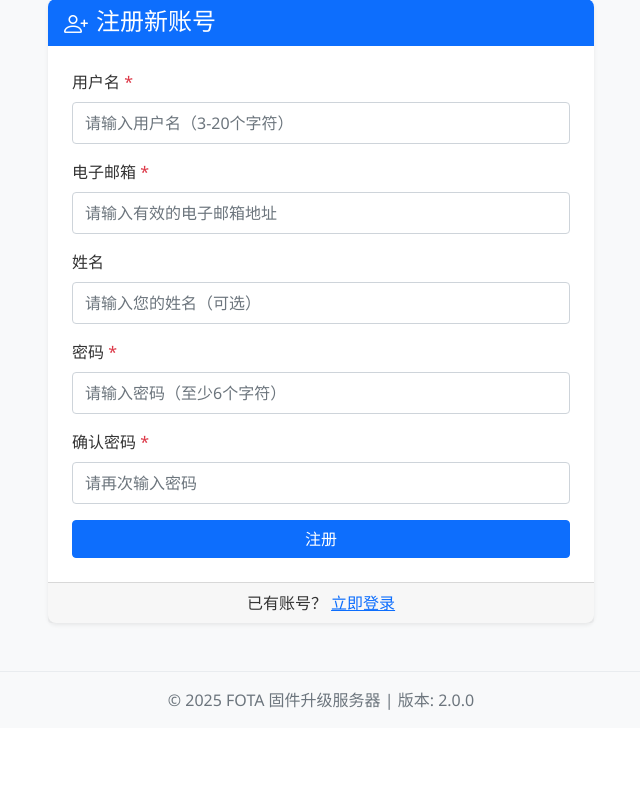
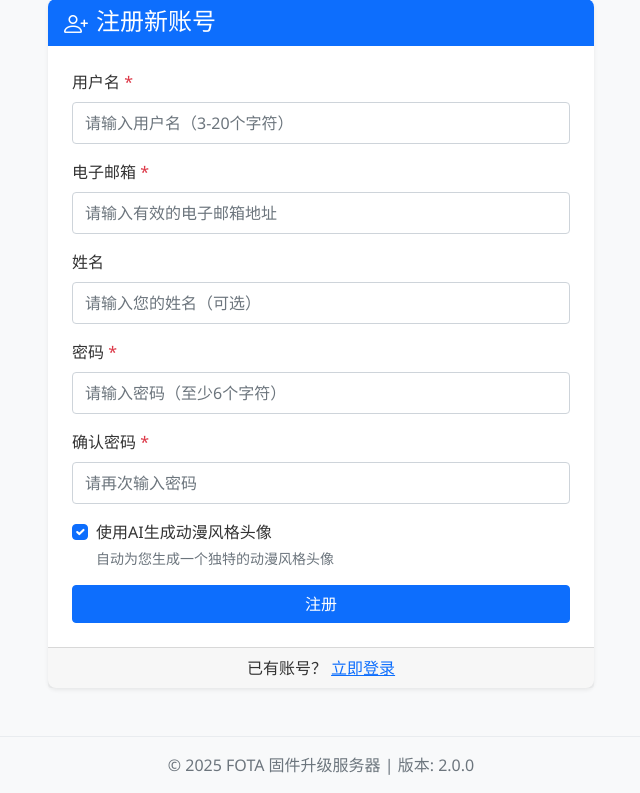
Before and after one commit to MisakaMikoto128/fota_server, a Flask app: page /register in a window 1280 px wide. Shown: the part 84-877 px from the top of the page, without its empty margins (319-959 px from the left). Before the commit the page ends 794 px from the top, so only its background shows below. Run offline with Flask 2, Linux system fonts and the light colour scheme; data comes from the database, SQL or seed files in the repository; some libraries are stand-ins or nearby versions.

Commit message:
添加动漫风格头像生成功能

```diff
--- a/templates/auth/profile.html
+++ b/templates/auth/profile.html
@@ -50,6 +50,11 @@
                             <div class="text-danger">{{ error }}</div>
                         {% endfor %}
                     </div>
+                    <div class="mb-3 form-check">
+                        {{ form.generate_anime_avatar(class="form-check-input") }}
+                        <label class="form-check-label" for="generate_anime_avatar">{{ _('生成新的动漫风格头像') }}</label>
+                        <div class="form-text">{{ _('使用AI为您生成一个新的动漫风格头像（如果同时上传了头像文件，则此选项无效）') }}</div>
+                    </div>
                     <hr>
                     <h5>{{ _('修改密码') }}</h5>
                     <div class="mb-3">
--- a/templates/auth/register.html
+++ b/templates/auth/register.html
@@ -47,6 +47,11 @@
                             <div class="text-danger">{{ error }}</div>
                         {% endfor %}
                     </div>
+                    <div class="mb-3 form-check">
+                        {{ form.use_ai_avatar(class="form-check-input") }}
+                        <label class="form-check-label" for="use_ai_avatar">{{ _('使用AI生成动漫风格头像') }}</label>
+                        <div class="form-text">{{ _('自动为您生成一个独特的动漫风格头像') }}</div>
+                    </div>
                     <div class="d-grid gap-2">
                         {{ form.submit(class="btn btn-primary") }}
                     </div>
```
Also changed, not shown: static/avatars/default.jpg.
